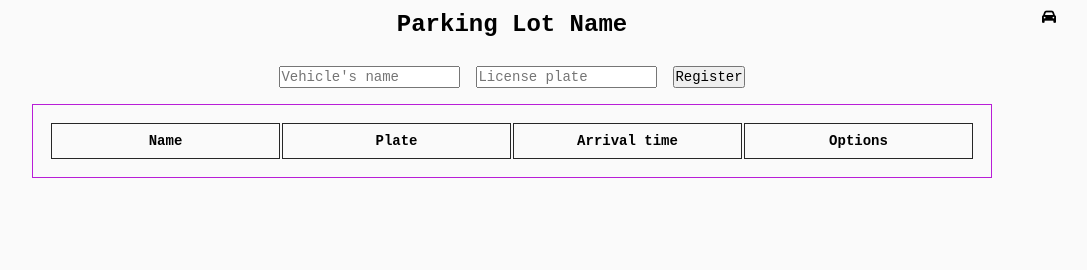
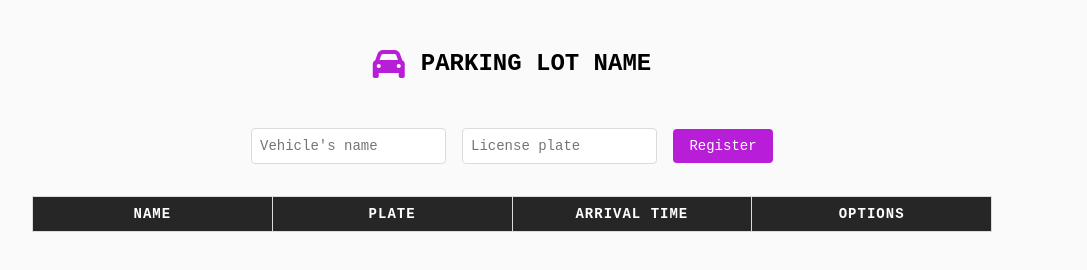
Before and after one commit to erika-freitas/dio, a plain HTML site: page desafio-estacionamento/index.html in a window 1280 px wide. Shown: the whole page, without its empty margins (128-1215 px from the left). Drawn offline with Linux system fonts and the light colour scheme; a web font is replaced by a local one.

Commit message:
Finish page's style

```diff
--- a/desafio-estacionamento/style.css
+++ b/desafio-estacionamento/style.css
@@ -26,18 +26,24 @@ body {
   flex-direction: column;
 }
 
+.logo-wrapper {
+  display: flex;
+  margin: 48px 0 32px 0;
+  justify-content: center;
+  align-items: center;
+  gap: 16px;
+}
+
 .logo {
-  width: 100px;
-  position: absolute;
-  top: 10px;
-  right: 10px;
+  font-size: 32px;
+  color: var(--accent-purple);
 }
 
 h1 {
   text-align: center;
-  padding: 16px;
   font-weight: 700;
   font-size: x-large;
+  text-transform: uppercase;
 }
 
 .input-wrapper {
@@ -48,17 +54,64 @@ h1 {
   padding: 16px;
 }
 
+.input-wrapper > input, .btn {
+  padding: 8px;
+  border: var(--border-grey) 1px solid;
+  border-radius: 4px;
+}
+
+input:focus {
+  outline: var(--accent-purple) 1px solid;
+}
+
+.btn {
+  min-width: 100px;
+  background-color: var(--accent-purple);
+  border: none;
+  color: white;
+  cursor: pointer;
+}
+
 .occupancy {
-  padding: 16px;
+  margin: 16px 0;
   text-align: center;
   align-self: center;
   table-layout: fixed;
   width: 75%;
   word-break: break-all;
-  border: 1px var(--accent-purple) solid; /*só pra ver, TODO: remover*/
+  border-collapse: collapse;
+}
+
+thead {
+  background-color: var(--text-dark-grey);
+  color: white;
+  text-transform: uppercase;
+  letter-spacing: 1px;
+}
+
+tbody > tr {
+  color: var(--text-dark-grey);
 }
 
 td, th {
   padding: 8px;
-  border: 1px var(--text-dark-grey) solid; /*só pra ver, TODO: remover*/
+  border: 1px var(--border-grey) solid;
 }
+
+button.remove {
+  padding: 4px;
+  background-color: transparent;
+  border: none;
+  cursor: pointer;
+  transition: 0.1s;
+  color: var(--text-dark-grey);
+}
+
+button.remove:hover {
+  transform: scale(1.1);
+  color: var(--accent-purple);
+}
+
+button.remove:focus {
+  outline: none;
+}
```
